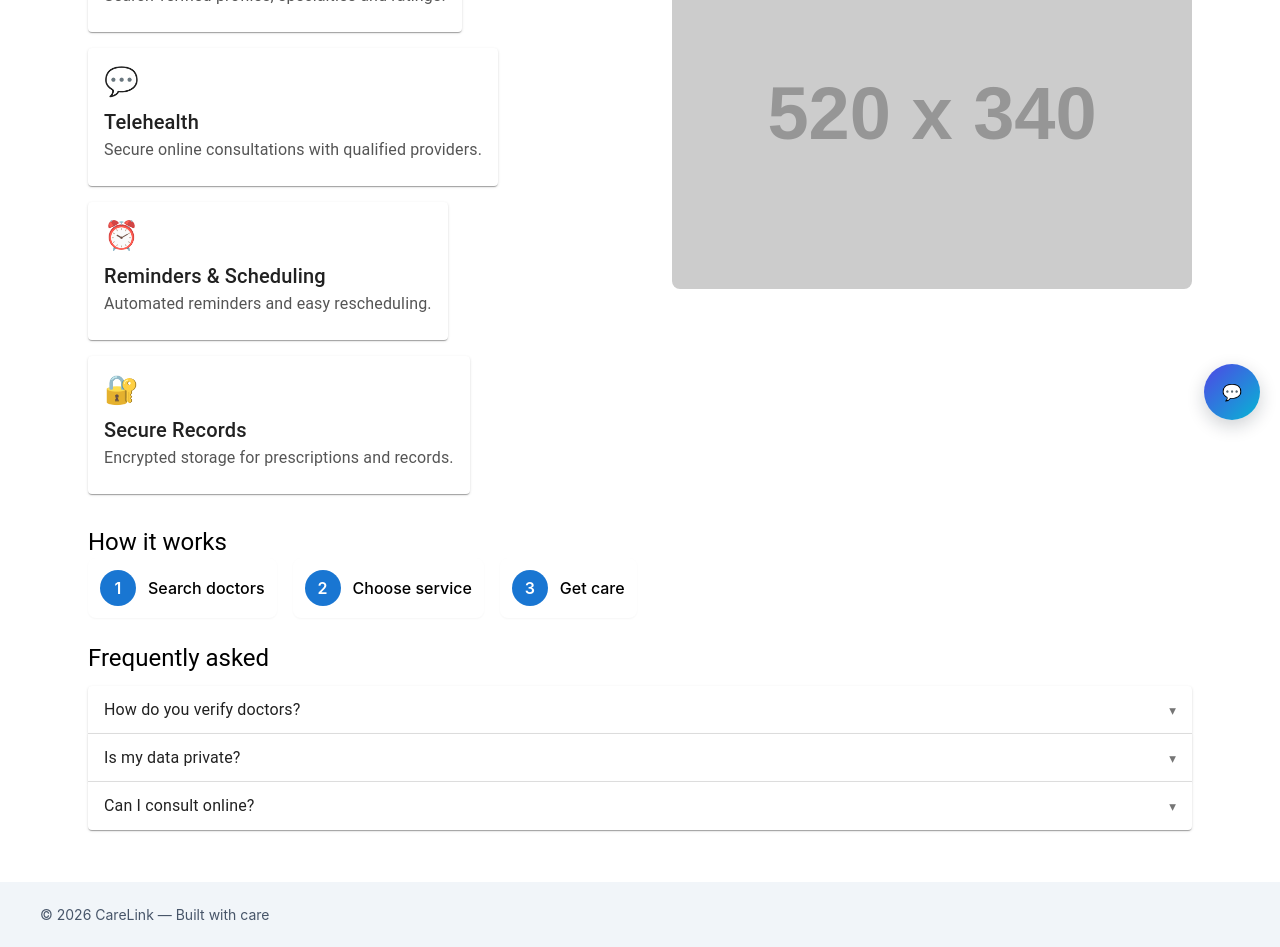
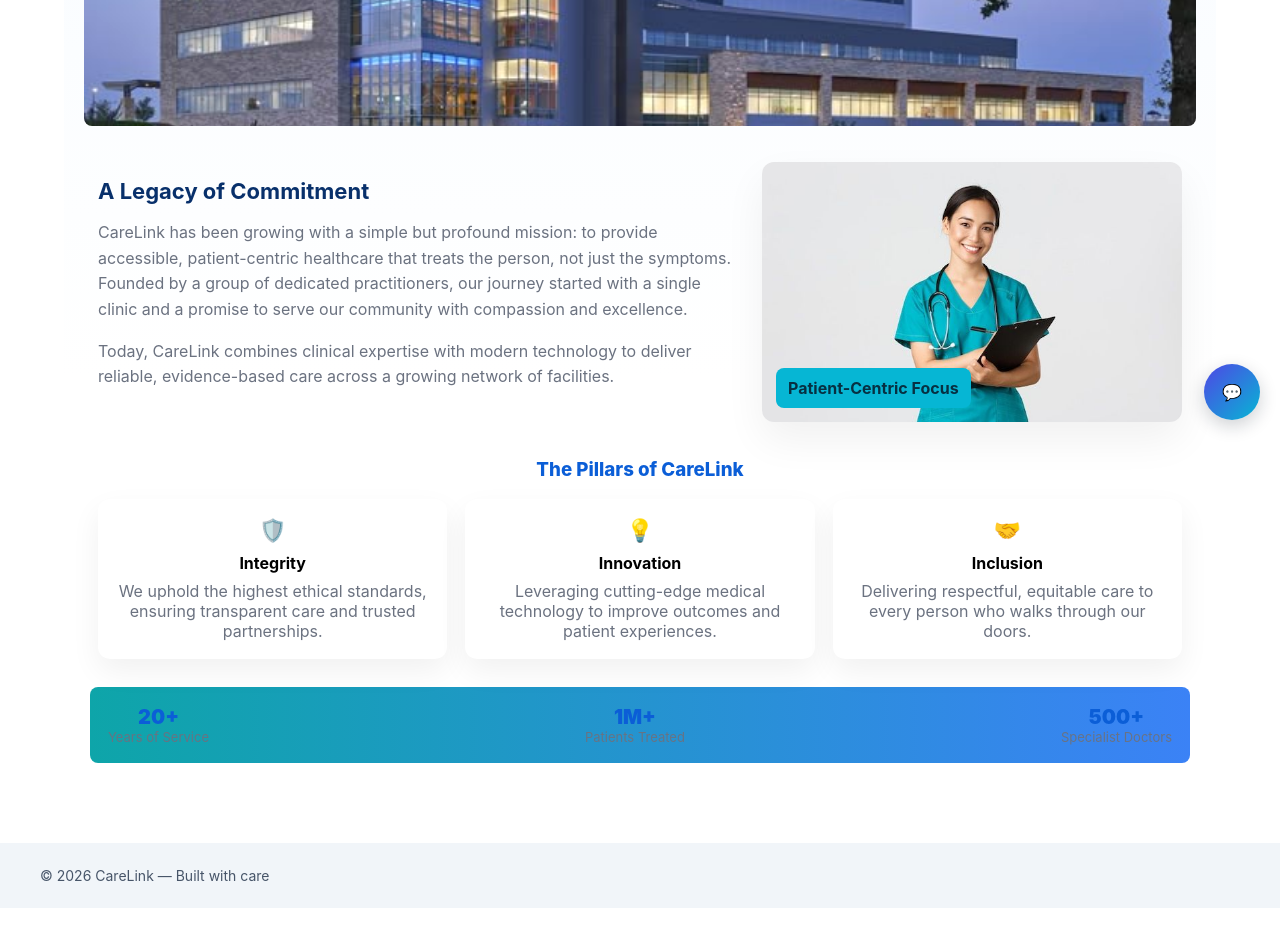
Before and after one commit to BhagyaSubasinghe/CareLink---front-end, a React (Create React App) app: page /about in a window 1280 px wide. Shown: the part 360-1307 px from the top of the page. After the commit the page ends 1268 px from the top, so only its background shows below. Built offline with nearby package versions, Linux system fonts and the light colour scheme.

Commit message:
updated aboutus/home

```diff
--- a/src/pages/About.css
+++ b/src/pages/About.css
@@ -1,3 +1,47 @@
+:root{--muted:#6b7280}
+.about-root{padding:0 20px 60px;background:linear-gradient(180deg,#f7fbff 0%,#fff 60%)}
+
+/* Hero */
+.about-hero{position:relative;display:block;overflow:hidden;border-radius:8px;margin-top:18px}
+.about-hero-img{width:100%;height:360px;object-fit:cover;display:block;filter:contrast(1.02) saturate(1.02)}
+.about-hero-content{position:absolute;left:40px;top:40px;color:#fff;max-width:520px}
+.about-hero-content h1{font-size:34px;line-height:1.02;margin:0 0 12px;font-weight:800;text-shadow:0 6px 18px rgba(3,7,18,0.6)}
+.about-hero-content p{margin:0 0 18px;color:rgba(255,255,255,0.9);max-width:420px}
+.btn-primary{background:#10b981;color:#fff;padding:10px 14px;border-radius:8px;border:0;font-weight:700}
+
+/* Intro two-column */
+.about-intro{display:grid;grid-template-columns:1fr 420px;gap:28px;align-items:center;max-width:1100px;margin:36px auto;padding:0 8px}
+.intro-text h2{color:#08306b;margin:0 0 8px;font-size:22px}
+.intro-text p{color:var(--muted);line-height:1.6}
+
+.intro-media .media-card{position:relative;background:#fff;border-radius:12px;overflow:hidden;box-shadow:0 18px 40px rgba(2,6,23,0.06)}
+.intro-media img{width:100%;height:260px;object-fit:cover;display:block}
+.media-pin{position:absolute;left:14px;bottom:14px;background:#06b6d4;color:#073042;padding:10px 12px;border-radius:8px;font-weight:700}
+
+/* Pillars */
+.pillars{max-width:1100px;margin:24px auto;padding:0 8px}
+.pillars-title{text-align:center;color:#0b5ed7;font-weight:800;margin-bottom:18px}
+.pillar-cards{display:grid;grid-template-columns:repeat(3,1fr);gap:18px}
+.pillar-card{background:#fff;padding:18px;border-radius:12px;box-shadow:0 12px 30px rgba(2,6,23,0.06);text-align:center}
+.pillar-icon{font-size:22px;margin-bottom:10px}
+.pillar-card h4{margin:0 0 8px}
+.pillar-card p{color:var(--muted);margin:0}
+
+/* Metrics band */
+.about-metrics{display:flex;gap:12px;justify-content:space-between;align-items:center;background:linear-gradient(90deg,#0ea5a9,#3b82f6);color:#fff;padding:18px;border-radius:8px;margin:28px auto;max-width:1100px}
+.about-metrics .metric{display:flex;flex-direction:column;align-items:center}
+.metric-number{font-weight:900;font-size:20px}
+.metric-label{opacity:0.95}
+
+@media(max-width:899px){
+  .about-hero-img{height:260px}
+  .about-hero-content{left:20px;top:20px}
+  .about-hero-content h1{font-size:22px}
+  .about-intro{grid-template-columns:1fr;gap:16px;padding:0}
+  .intro-media img{height:200px}
+  .pillar-cards{grid-template-columns:1fr}
+  .about-metrics{flex-direction:column;gap:8px}
+}
 .about-root{padding:20px}
 .about-hero{display:flex;gap:24px;align-items:center;justify-content:space-between;margin-bottom:32px}
 .about-text{flex:1;min-width:280px}
--- a/src/pages/About.jsx
+++ b/src/pages/About.jsx
@@ -1,98 +1,82 @@
 import React from 'react';
-import Container from '@mui/material/Container';
-import Typography from '@mui/material/Typography';
-import Grid from '@mui/material/Grid';
-import Card from '@mui/material/Card';
-import CardContent from '@mui/material/CardContent';
-import Accordion from '@mui/material/Accordion';
-import AccordionSummary from '@mui/material/AccordionSummary';
-import AccordionDetails from '@mui/material/AccordionDetails';
-import Stack from '@mui/material/Stack';
 import './About.css';
-
-function ServiceCard({ icon, title, desc }) {
-  return (
-    <Card className="service-card" elevation={1}>
-      <CardContent>
-        <div className="service-icon">{icon}</div>
-        <Typography variant="h6" className="service-title">{title}</Typography>
-        <Typography className="service-desc">{desc}</Typography>
-      </CardContent>
-    </Card>
-  );
-}
+import hospitalImg from '../assest/aboutus/hospital.jpg';
+import doctorImg from '../assest/aboutus/doctor.jpg';
+import { useNavigate } from 'react-router-dom';
 
 export default function About() {
-  const services = [
-    { icon: '🩺', title: 'Verified Doctors', desc: 'Search verified profiles, specialties and ratings.' },
-    { icon: '💬', title: 'Telehealth', desc: 'Secure online consultations with qualified providers.' },
-    { icon: '⏰', title: 'Reminders & Scheduling', desc: 'Automated reminders and easy rescheduling.' },
-    { icon: '🔐', title: 'Secure Records', desc: 'Encrypted storage for prescriptions and records.' },
-  ];
-
-  const faqs = [
-    { q: 'How do you verify doctors?', a: 'We verify licenses and clinic affiliations before listing.' },
-    { q: 'Is my data private?', a: 'Yes — we store records securely and never share without consent.' },
-    { q: 'Can I consult online?', a: 'Yes — telehealth options are available for many providers.' },
-  ];
+  const navigate = useNavigate();
 
   return (
-    <Container className="about-root">
-      <section className="about-hero">
-        <div className="about-text">
-          <Typography variant="h3" component="h1" className="about-title">About CareLink</Typography>
-          <Typography variant="body1" className="about-lead">We make healthcare simpler by connecting you with verified providers, offering flexible telehealth, and keeping your records secure — all from one place.</Typography>
+    <div className="about-root">
+      <header className="about-hero">
+        <img src={hospitalImg} alt="Hospital facade" className="about-hero-img" />
+        <div className="about-hero-content">
+          <h1>Compassionate Care, Clinical Excellence.</h1>
+          <p>We combine state-of-the-art medical technology with a deeply human, patient-first approach to redefine healthcare experiences.</p>
+          <button className="btn-primary" onClick={() => navigate('/contact')}>Our Mission</button>
+        </div>
+      </header>
 
-          <div className="services-grid-wrap">
-            <Grid container spacing={2}>
-              {services.map((s) => (
-                <Grid item xs={12} sm={6} md={3} key={s.title}>
-                  <ServiceCard icon={s.icon} title={s.title} desc={s.desc} />
-                </Grid>
-              ))}
-            </Grid>
-          </div>
-
+      <section className="about-intro">
+        <div className="intro-text">
+          <h2>A Legacy of Commitment</h2>
+          <p>
+            CareLink has been growing with a simple but profound mission: to provide accessible, patient-centric healthcare
+            that treats the person, not just the symptoms. Founded by a group of dedicated practitioners, our journey started
+            with a single clinic and a promise to serve our community with compassion and excellence.
+          </p>
+          <p>
+            Today, CareLink combines clinical expertise with modern technology to deliver reliable, evidence-based care across
+            a growing network of facilities.
+          </p>
         </div>
 
-        <div className="about-visual" aria-hidden>
-          <img src="https://via.placeholder.com/520x340?text=CareLink" alt="CareLink" />
+        <div className="intro-media">
+          <div className="media-card">
+            <img src={doctorImg} alt="Doctor" />
+            <div className="media-pin">Patient-Centric Focus</div>
+          </div>
         </div>
       </section>
 
-      <section className="how-it-works">
-        <Typography variant="h5" component="h2" className="section-title">How it works</Typography>
-        <Stack direction="row" spacing={2} className="steps-row">
-          <div className="step">
-            <div className="step-bubble">1</div>
-            <div className="step-text">Search doctors</div>
+      <section className="pillars">
+        <h3 className="pillars-title">The Pillars of CareLink</h3>
+        <div className="pillar-cards">
+          <div className="pillar-card">
+            <div className="pillar-icon">🛡️</div>
+            <h4>Integrity</h4>
+            <p>We uphold the highest ethical standards, ensuring transparent care and trusted partnerships.</p>
           </div>
-          <div className="step">
-            <div className="step-bubble">2</div>
-            <div className="step-text">Choose service</div>
+
+          <div className="pillar-card">
+            <div className="pillar-icon">💡</div>
+            <h4>Innovation</h4>
+            <p>Leveraging cutting-edge medical technology to improve outcomes and patient experiences.</p>
           </div>
-          <div className="step">
-            <div className="step-bubble">3</div>
-            <div className="step-text">Get care</div>
+
+          <div className="pillar-card">
+            <div className="pillar-icon">🤝</div>
+            <h4>Inclusion</h4>
+            <p>Delivering respectful, equitable care to every person who walks through our doors.</p>
           </div>
-        </Stack>
+        </div>
       </section>
 
-      <section className="about-values">
-        <Typography variant="h5" component="h2" className="section-title">Frequently asked</Typography>
-        <div className="faq-list">
-          {faqs.map((f) => (
-            <Accordion key={f.q}>
-              <AccordionSummary expandIcon={<span>▾</span>}>
-                <Typography className="faq-q">{f.q}</Typography>
-              </AccordionSummary>
-              <AccordionDetails>
-                <Typography className="faq-a">{f.a}</Typography>
-              </AccordionDetails>
-            </Accordion>
-          ))}
+      <div className="about-metrics">
+        <div className="metric">
+          <div className="metric-number">20+</div>
+          <div className="metric-label">Years of Service</div>
         </div>
-      </section>
-    </Container>
+        <div className="metric">
+          <div className="metric-number">1M+</div>
+          <div className="metric-label">Patients Treated</div>
+        </div>
+        <div className="metric">
+          <div className="metric-number">500+</div>
+          <div className="metric-label">Specialist Doctors</div>
+        </div>
+      </div>
+    </div>
   );
 }
--- a/src/pages/Home.css
+++ b/src/pages/Home.css
@@ -69,6 +69,22 @@ html, body { overflow-x: hidden; }
 .detail-info-strong{background:#0b5ed7;color:#fff}
 .detail-info-strong h4,.detail-info-strong p{color:inherit}
 
+/* Full-bleed, responsive image used at detail section */
+.full-bleed-image{position:relative;overflow:hidden;border-radius:14px;box-shadow:0 18px 40px rgba(2,6,23,0.08);min-height:360px;display:flex;align-items:stretch}
+.full-bleed-image img{width:100%;height:100%;object-fit:cover;display:block}
+.full-bleed-caption{position:absolute;left:20px;bottom:20px;background:linear-gradient(180deg, rgba(255,255,255,0.95), rgba(255,255,255,0.9));padding:16px;border-radius:12px;max-width:520px}
+.full-bleed-caption h3{margin:0 0 6px}
+.full-bleed-caption p{margin:0;color:var(--muted)}
+
+@media(min-width:900px){
+  .detail-grid{grid-template-columns:2fr 1fr}
+}
+
+@media(max-width:899px){
+  .full-bleed-image{min-height:220px;border-radius:12px}
+  .full-bleed-caption{left:12px;bottom:12px;padding:12px}
+}
+
 .metrics-band{display:flex;gap:24px;justify-content:space-between;align-items:center;max-width:1100px;margin:20px auto 0;padding:20px;background:linear-gradient(90deg,#eef7fb,#f6fbff);border-radius:12px}
 .metric{display:flex;flex-direction:column;align-items:flex-start}
 .metric-number{font-weight:800;color:#0b5ed7;font-size:20px}
--- a/src/pages/Home.jsx
+++ b/src/pages/Home.jsx
@@ -155,9 +155,9 @@ export default function Home() {
           <p className="detail-sub">We combine cutting-edge medical technology with a patient-first approach to redefine healthcare standards.</p>
 
           <div className="detail-grid">
-            <div className="detail-image-card">
+            <div className="detail-image-card full-bleed-image" role="img" aria-label="Advanced diagnostic imaging">
               <img src={mashineImage} alt="Advanced diagnostic" />
-              <div className="detail-image-caption">
+              <div className="full-bleed-caption">
                 <h3>Advanced Diagnostic Tech</h3>
                 <p>Our facility is equipped with AI-powered diagnostic tools and next-generation imaging for precise and early detection.</p>
               </div>
```
Also changed, not shown: src/assest/aboutus/doctor.jpg (added), src/assest/aboutus/hospital.jpg (added).
